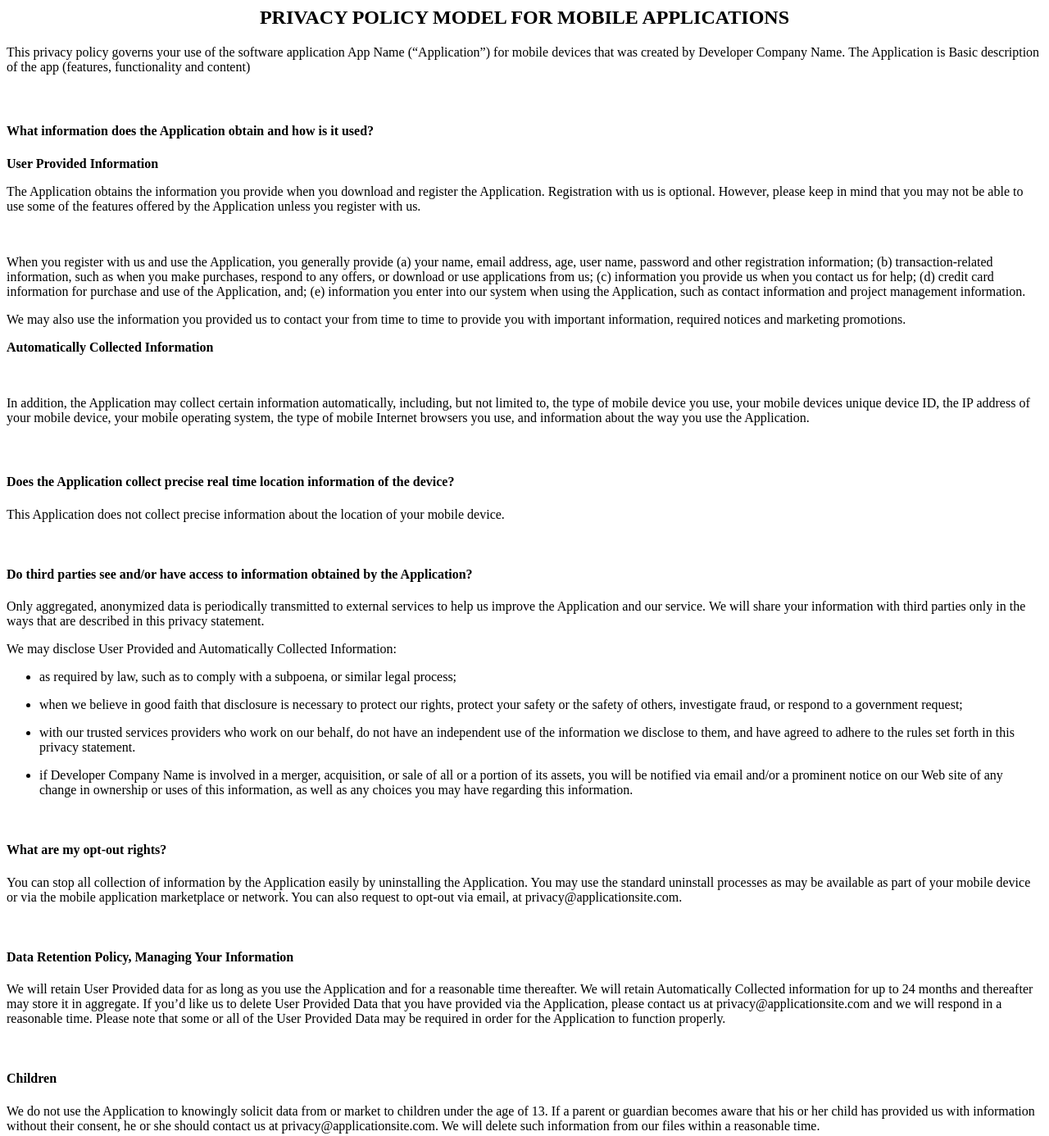
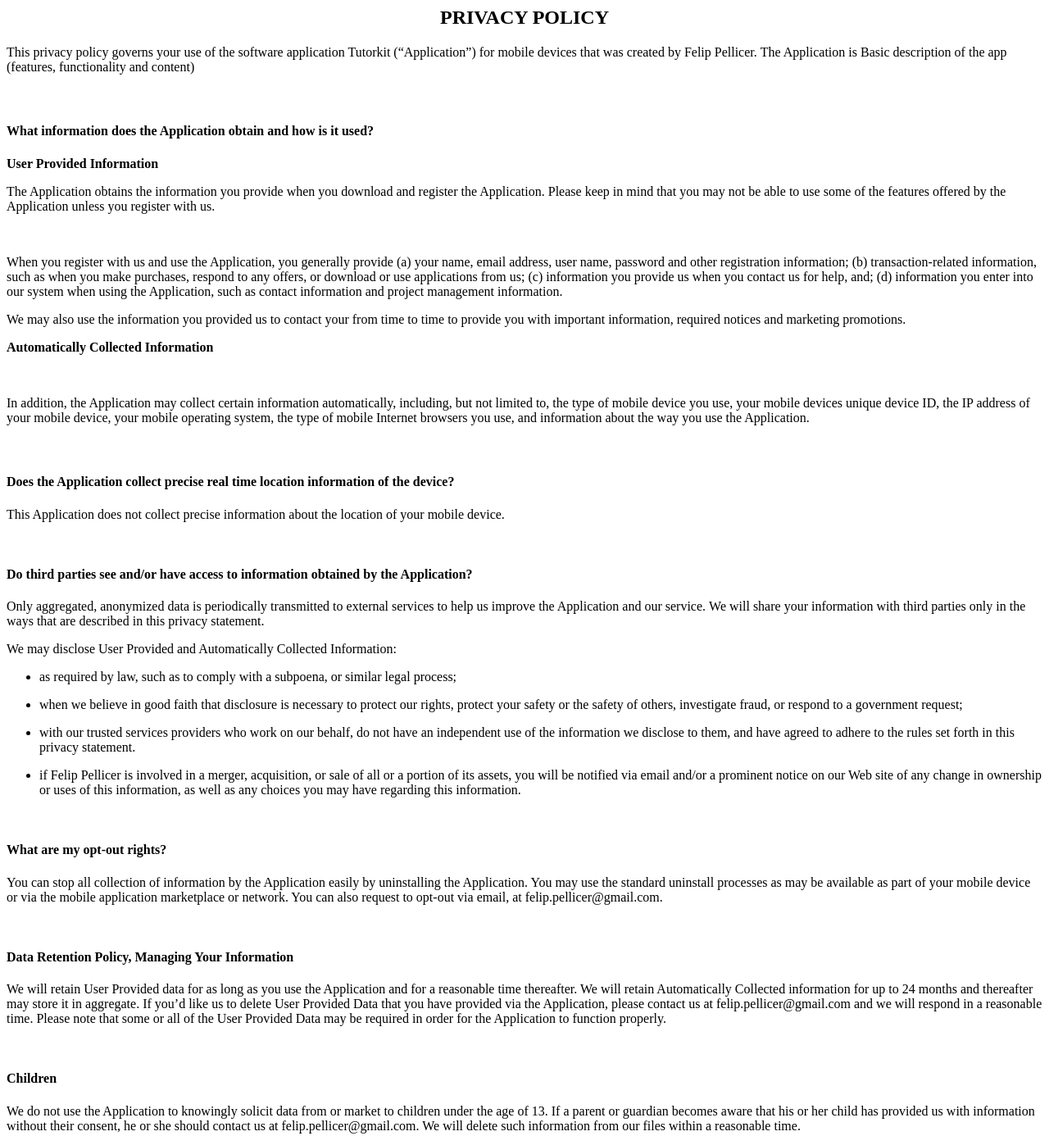
Before and after one commit to fpllcr/app_docs, a plain HTML site: page tutorkit/privacy-policy/index.html in a window 1280 px wide. Shown: the top 1386 px of the page at 82% size. Drawn offline with Linux system fonts and the light colour scheme.

Commit message:
Fixed privacy policy

```diff
--- a/tutorkit/privacy-policy/index.html
+++ b/tutorkit/privacy-policy/index.html
@@ -1,14 +1,14 @@
-<h2 style="text-align: center;">PRIVACY POLICY MODEL FOR MOBILE APPLICATIONS</h2>
+<h2 style="text-align: center;">PRIVACY POLICY</h2>
 <p></p>
-<p>This privacy policy governs your use of the software application App Name (“Application”) for mobile devices that was created by&nbsp;Developer Company Name.&nbsp;The Application is&nbsp;Basic description of the app (features, functionality and content)&nbsp;</p>
+<p>This privacy policy governs your use of the software application Tutorkit (“Application”) for mobile devices that was created by&nbsp;Felip Pellicer.&nbsp;The Application is&nbsp;Basic description of the app (features, functionality and content)&nbsp;</p>
 <h4>&nbsp;</h4>
 <h4>What information does the Application obtain and how is it used?</h4>
 <p></p>
 <p><strong>User Provided Information</strong>&nbsp;</p>
-<p>The Application obtains the information you provide when you download and register the Application.&nbsp;Registration with us is optional. However, please keep in mind that you may not be able to use some of the features offered by the Application unless you register with us.</p>
+<p>The Application obtains the information you provide when you download and register the Application.&nbsp;Please keep in mind that you may not be able to use some of the features offered by the Application unless you register with us.</p>
 <p></p>
 <p>&nbsp;</p>
-<p>When you register with us and use the Application, you generally provide&nbsp;(a) your name, email address, age, user name, password and other registration information; (b) transaction-related information, such as when you make purchases, respond to any offers, or download or use applications from us; (c) information you provide us when you contact us for help; (d) credit card information for purchase and use of the Application, and; (e) information you enter into our system when using the Application, such as contact information and project management information.</p>
+<p>When you register with us and use the Application, you generally provide&nbsp;(a) your name, email address, user name, password and other registration information; (b) transaction-related information, such as when you make purchases, respond to any offers, or download or use applications from us; (c) information you provide us when you contact us for help, and; (d) information you enter into our system when using the Application, such as contact information and project management information.</p>
 <p></p>
 <p>We may also use the information you provided us to contact your from time to time to provide you with important information, required notices and marketing promotions.</p>
 <p><strong>Automatically Collected Information</strong>&nbsp;</p>
@@ -28,20 +28,20 @@
  <li> <p>as required by law, such as to comply with a subpoena, or similar legal process;</p> </li>
  <li> <p>when we believe in good faith that disclosure is necessary to protect our rights, protect your safety or the safety of others, investigate fraud, or respond to a&nbsp;government request;</p> </li>
  <li> <p>with our trusted services providers who work on our behalf, do not have an&nbsp;independent use of the information we disclose to them, and have agreed to adhere&nbsp;to the rules set forth in this privacy statement.</p> </li>
- <li> <p>if&nbsp;Developer Company Name&nbsp;is involved in a merger, acquisition, or sale of all or a&nbsp;portion of its assets, you will be notified via email and/or a prominent notice on our Web site of any change in ownership or uses of this information, as well as any choices you may have regarding this information.</p> </li>
+ <li> <p>if&nbsp;Felip Pellicer&nbsp;is involved in a merger, acquisition, or sale of all or a&nbsp;portion of its assets, you will be notified via email and/or a prominent notice on our Web site of any change in ownership or uses of this information, as well as any choices you may have regarding this information.</p> </li>
 </ul>
 <p></p>
 <p>&nbsp;</p>
 <h4>What are my opt-out rights?</h4>
 <p></p>
-<p>You can stop all collection of information by the Application easily by uninstalling the Application. You may use the standard uninstall processes as may be available as part of your mobile device or via the mobile application marketplace or network. You can also request to opt-out via email, at privacy@applicationsite.com.</p>
+<p>You can stop all collection of information by the Application easily by uninstalling the Application. You may use the standard uninstall processes as may be available as part of your mobile device or via the mobile application marketplace or network. You can also request to opt-out via email, at felip.pellicer@gmail.com.</p>
 <p>&nbsp;</p>
 <h4><strong>Data Retention Policy, Managing Your Information</strong></h4>
-<p>We will retain User Provided data for as long as you use the Application and for a reasonable time thereafter. We will retain Automatically Collected information for up to 24 months&nbsp;and thereafter may store it in aggregate. If you’d like us to delete User Provided Data that you have provided via the Application, please contact us at&nbsp;privacy@applicationsite.com&nbsp;and we will respond in a reasonable time. Please note that some or all of the User Provided Data may be required in order for the Application to function properly.</p>
+<p>We will retain User Provided data for as long as you use the Application and for a reasonable time thereafter. We will retain Automatically Collected information for up to 24 months&nbsp;and thereafter may store it in aggregate. If you’d like us to delete User Provided Data that you have provided via the Application, please contact us at&nbsp;felip.pellicer@gmail.com&nbsp;and we will respond in a reasonable time. Please note that some or all of the User Provided Data may be required in order for the Application to function properly.</p>
 <p>&nbsp;</p>
 <h4><strong>Children</strong></h4>
 <p></p>
-<p>We do not use the Application to knowingly solicit data from or market to children under the age of 13. If a parent or guardian becomes aware that his or her child has provided us with information without their consent, he or she should contact us at&nbsp;privacy@applicationsite.com. We will delete such information from our files within a reasonable time.</p>
+<p>We do not use the Application to knowingly solicit data from or market to children under the age of 13. If a parent or guardian becomes aware that his or her child has provided us with information without their consent, he or she should contact us at&nbsp;felip.pellicer@gmail.com. We will delete such information from our files within a reasonable time.</p>
 <h4>&nbsp;</h4>
 <h4><strong>Security</strong></h4>
 <p></p>
@@ -54,4 +54,4 @@
 <p>By using the Application, you are consenting to our processing of your information as set forth in this Privacy Policy now and as amended by us. &quot;Processing,” means using cookies on a computer/hand held device or using or touching information in any way, including, but not limited to, collecting, storing, deleting, using, combining and disclosing information, all of which activities will take place in the United States. If you reside outside the United States&nbsp;your information will be transferred, processed and stored there under United States&nbsp;privacy standards.&nbsp;</p>
 <p>&nbsp;</p>
 <h4>Contact us</h4>
-<p>If you have any questions regarding privacy while using the Application, or have questions about our practices, please contact us via email at&nbsp;privacy@applicationsite.com.</p>
+<p>If you have any questions regarding privacy while using the Application, or have questions about our practices, please contact us via email at&nbsp;felip.pellicer@gmail.com.</p>
```
